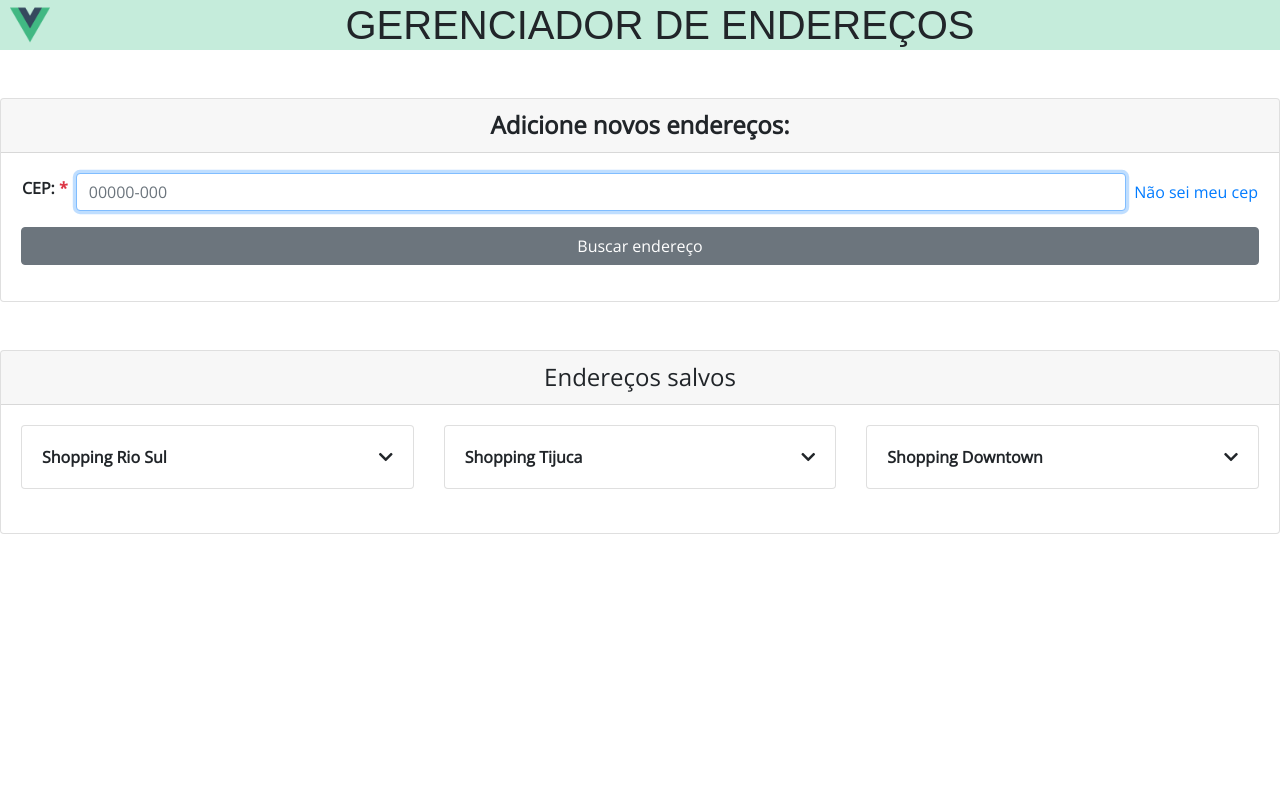
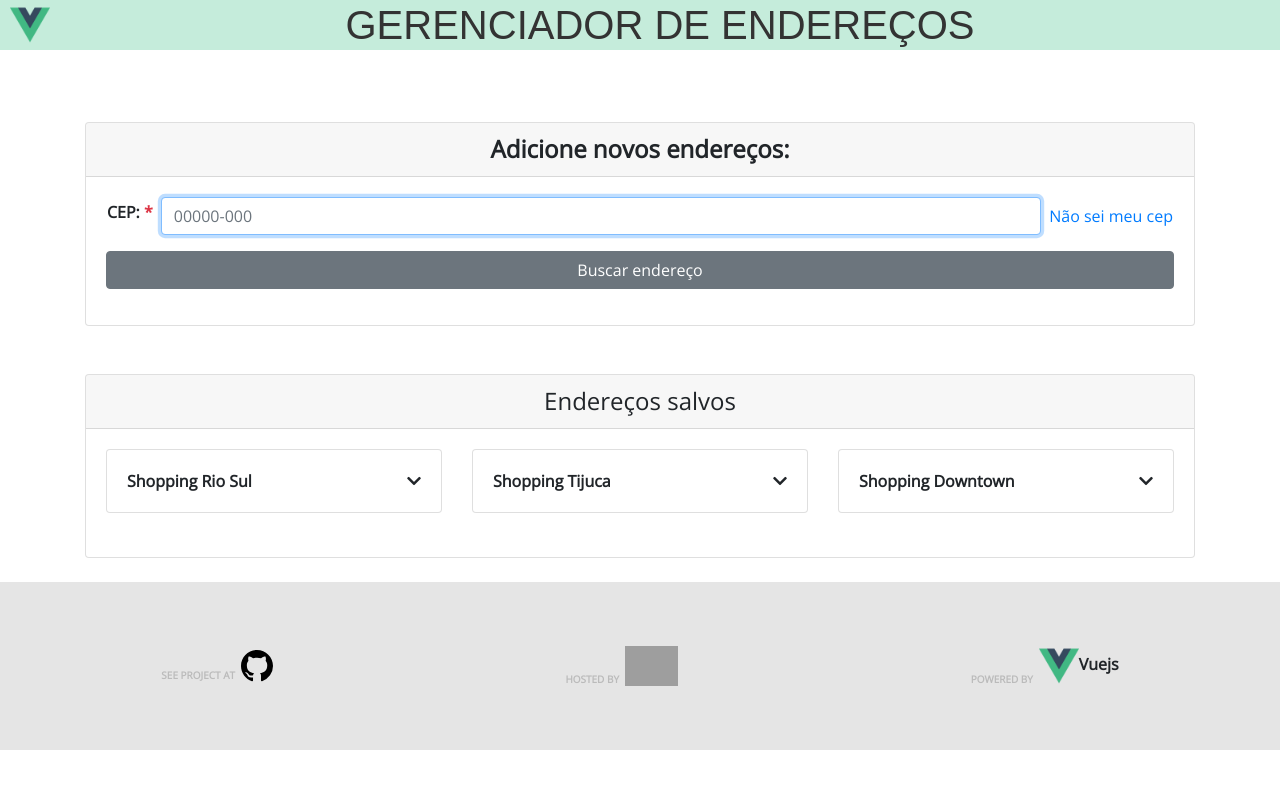
Before and after one commit to Jean-Barbosa9/address-manager, a Vue app: page / in a window 1280 px wide. Shown: the top 788 px of the page. Built offline with nearby package versions, Linux system fonts and the light colour scheme; grey boxes are pictures that could not be loaded; a web font is replaced by a local one.

Commit message:
Container que estava na home veio para a aplicaçao global e inclusao do footer

```diff
--- a/src/App.vue
+++ b/src/App.vue
@@ -1,21 +1,26 @@
 <template>
   <div class="address-manager">
     <Header/>
-    <router-view/>
+    <div class="container py-4">
+      <router-view/>
+    </div>
+    <Footer/>
   </div>
 </template>
 
 <script>
 // Components importings
 import Header from "./components/layouts/Header";
+import Footer from "./components/layouts/Footer";
 
-// Using bootstrap style
+// Using bootstrap
 import "../node_modules/bootstrap/dist/css/bootstrap.min.css";
 
 export default {
   name: "app",
   components: {
-    Header
+    Header,
+    Footer
   }
 };
 </script>
@@ -49,6 +54,7 @@ body {
     BlinkMacSystemFont, "Segoe UI", Helvetica, Arial, sans-serif,
     "Apple Color Emoji", "Segoe UI Emoji", "Segoe UI Symbol";
   font-size: 1em;
+  color: #333333;
   text-align: center;
   text-transform: uppercase;
   flex: 0 1 60%;
```
